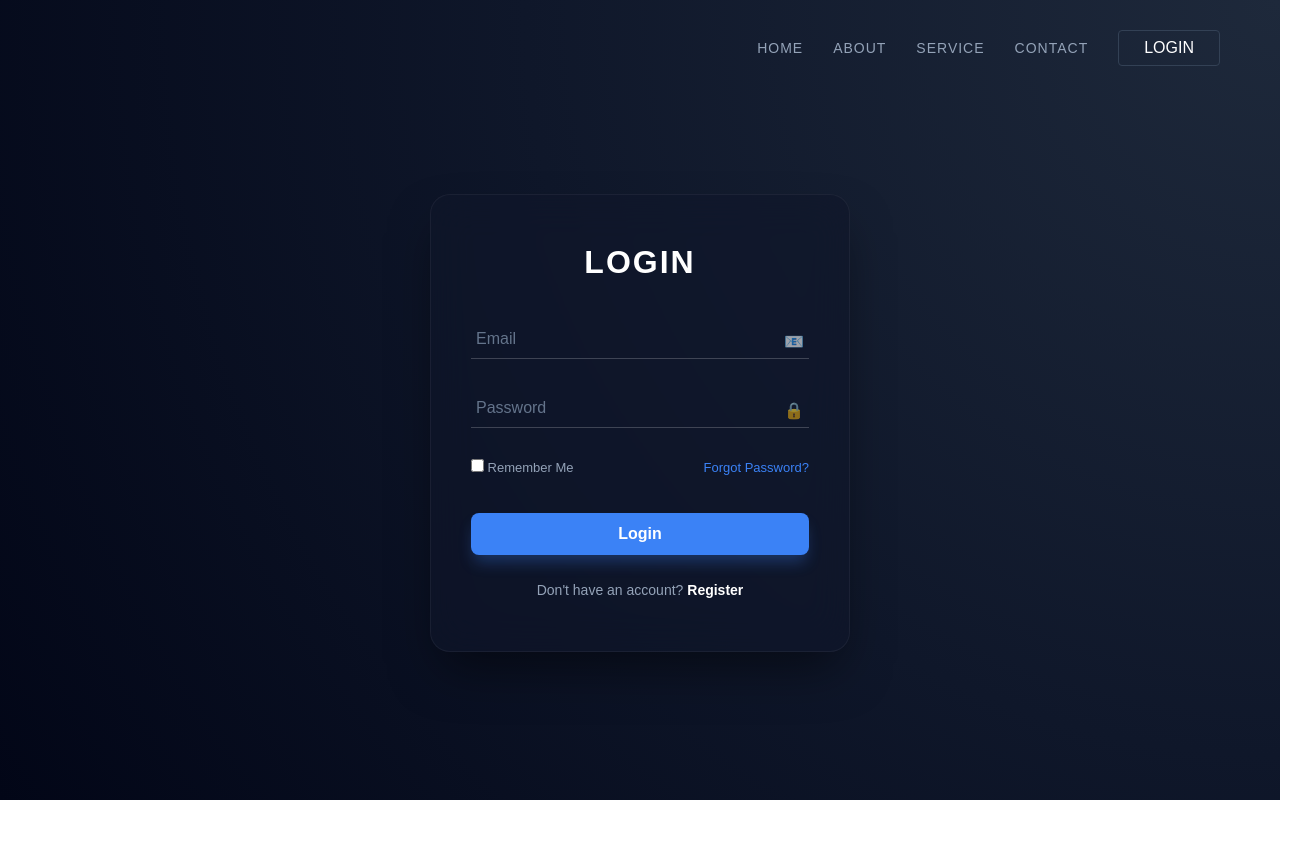
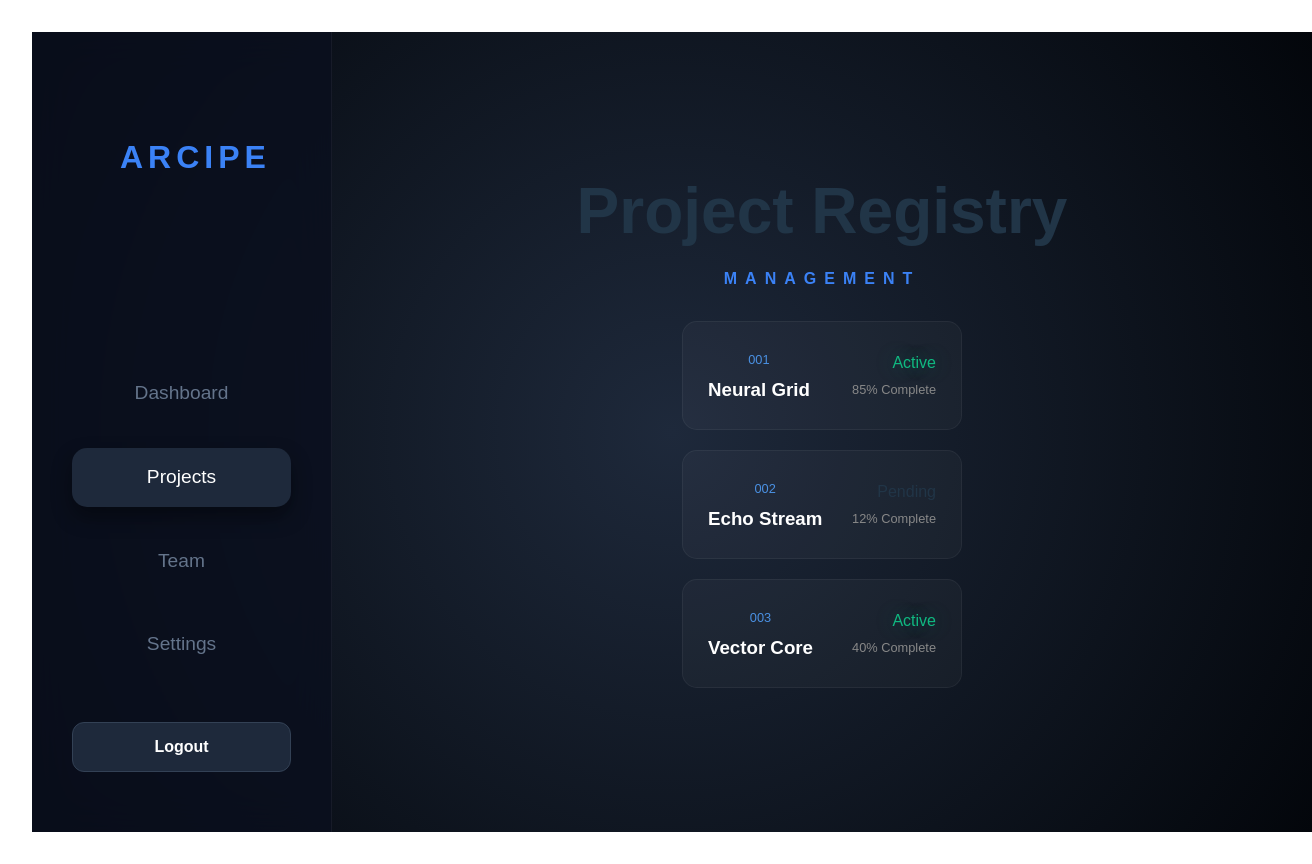
Before and after one commit to kairux108/Arcipe_frontend, a React (Vite) app: page /projects in a window 1280 px wide. Before the commit this address led to /. Shown: the whole page, 1312 px wide, since content can reach past the window. Before the commit the page ends 800 px from the top, so only its background shows below. Built offline with nearby package versions, Linux system fonts and the light colour scheme.

Commit message:
DASHBOARD INCOMP

```diff
--- a/src/App.jsx
+++ b/src/App.jsx
@@ -2,21 +2,33 @@ import React from 'react';
 import { BrowserRouter, Routes, Route, Navigate } from 'react-router-dom';
 import './App.css';
 
-// Importing your components
-// import Dashboard from './components/Dashboard/Dashboard';
+// Importing your components from their respective folders
 import Login from './components/Login/Login';
 import Dashboard from './components/Dashboard/Dashboard';
+import Projects from './components/Projects/projects'; // Ensure file is Projects.jsx
+// import Team from './components/Team/Team';             // Create this folder/file next
+// import Settings from './components/Settings/Settings'; // Create this folder/file next
+
 function App() {
   return (
     <BrowserRouter>
       <Routes>
-        {/* This renders your Login.jsx component */}
+        {/* 1. Login Route: The entry point of your app */}
         <Route path="/" element={<Login />} />
 
-        {/* This renders your Dashboard.jsx component */}
+        {/* 2. Dashboard Route: The main landing page after login */}
         <Route path="/dashboard" element={<Dashboard />} />
 
-        {/* Redirects anything else back to home */}
+        {/* 3. Projects Route: Make sure Projects.jsx is renamed from projects.jsx */}
+        <Route path="/projects" element={<Projects />} />
+
+        {/* 4. Team Route
+        <Route path="/team" element={<Team />} />
+
+        // {/* 5. Settings Route */}
+        {/* // <Route path="/settings" element={<Settings />} /> */}
+
+        {/* 6. Catch-all: Redirects any unknown URL back to Login or Dashboard */}
         <Route path="*" element={<Navigate to="/" />} />
       </Routes>
     </BrowserRouter>
--- a/src/components/Dashboard/Dashboard.css
+++ b/src/components/Dashboard/Dashboard.css
@@ -1,90 +1,46 @@
-/* 1. FORCE NO GAPS AT ALL */
-html, body, #root {
-  margin: 0 !important;
-  padding: 0 !important;
+/* src/components/Dashboard/Dashboard.css */
+.dashboard-wrapper {
+  display: flex;
   width: 100vw;
   height: 100vh;
-  overflow: hidden; /* Stops that annoying bottom scrollbar */
-  background-color: #020617;
+  margin: 0;
+  padding: 0;
+  background: radial-gradient(circle at center, #1e293b 0%, #03060b 100%);
+  overflow: hidden; /* Prevent inner content from causing scroll */
 }
 
-/* 2. THE MAIN WRAPPER */
-.dashboard-wrapper {
+.main-content {
+  flex: 1;
+  height: 100%;
   display: flex;
-  width: 100%;
-  height: 100%;
-  background: radial-gradient(circle at center, #1e293b 0%, #0f172a 70%, #020617 100%);
-  color: #fff;
+  flex-direction: column;
+  justify-content: center;
+  align-items: center;
+  padding: 0 40px;
+  /* If content gets too big, this ensures it doesn't break the layout */
+  overflow: hidden;
 }
 
-/* 3. SIDEBAR - FIXED TO THE LEFT EDGE */
-.sidebar {
-  width: 300px; /* Slightly wider to feel "filled" */
-  height: 100%;
-  background: rgba(10, 15, 30, 0.7);
-  backdrop-filter: blur(20px);
-  border-right: 1px solid rgba(255, 255, 255, 0.05);
-  display: flex;
-  flex-direction: column;
-  padding: 60px 40px;
-  flex-shrink: 0;
-}
-
-.logo {
-  font-size: 2rem;
-  font-weight: 900;
-  color: #3b82f6;
-  margin-bottom: 80px;
-  letter-spacing: 5px;
-}
-
-/* FIX: Forces links to be vertical and spaced out */
-.side-links {
-  display: flex;
-  flex-direction: column;
-  gap: 25px;
-}
-
-.side-links a {
-  color: #64748b;
-  text-decoration: none;
-  font-size: 1.2rem;
-  padding: 15px 25px;
-  border-radius: 15px;
-  transition: all 0.3s ease;
-}
-
-.side-links a.active {
-  background: #1e293b;
-  color: #fff;
-  box-shadow: 0 10px 20px rgba(0,0,0,0.4);
-}
-
-/* 4. MAIN CONTENT - CENTERED AND HUGE */
-.main-content {
-  flex: 1;
-  display: flex;
-  flex-direction: column;
-  justify-content: center; /* Vertical fill */
-  align-items: center;     /* Horizontal fill */
-  padding: 0 80px;
+.dash-header {
+  text-align: center;
 }
 
 .dash-header h2 {
-  font-size: 4rem; /* Massive header to fill the space */
+  font-size: 4rem;
   margin: 0;
   font-weight: 800;
+  line-height: 1.1;
 }
 
 .user-role {
   color: #3b82f6;
   letter-spacing: 8px;
   text-transform: uppercase;
-  margin-top: 10px;
+  margin-top: 20px;
   display: block;
+  font-weight: 600;
 }
 
-/* 5. STATS - GRID THAT FILLS THE WIDTH */
 .stats-grid {
   display: flex;
   gap: 40px;
@@ -94,7 +50,7 @@ html, body, #root {
 }
 
 .stat-card {
-  flex: 1; /* This makes cards fill the width */
+  flex: 1;
   background: rgba(255, 255, 255, 0.02);
   padding: 60px 20px;
   border-radius: 30px;
@@ -102,18 +58,19 @@ html, body, #root {
   text-align: center;
 }
 
+.stat-card span {
+  color: #64748b;
+  display: block;
+  margin-bottom: 15px;
+  font-size: 1rem;
+}
+
+.stat-card h3 {
+  font-size: 2rem;
+  margin: 0;
+}
+
 .status-online {
-  color: #10b981; /* High contrast green */
+  color: #10b981;
   text-shadow: 0 0 20px rgba(16, 185, 129, 0.4);
 }
-
-.logout-btn {
-  margin-top: auto;
-  background: #1e293b;
-  color: #fff;
-  border: 1px solid #334155;
-  padding: 15px;
-  border-radius: 12px;
-  cursor: pointer;
-  font-weight: 600;
-}
--- a/src/components/Dashboard/Dashboard.jsx
+++ b/src/components/Dashboard/Dashboard.jsx
@@ -1,29 +1,17 @@
 import React from 'react';
-import { useNavigate } from 'react-router-dom';
+import Sidebar from '../Sidebar/Sidebar';
 import './Dashboard.css';
 
 function Dashboard() {
-  const navigate = useNavigate();
-
   return (
     <div className="dashboard-wrapper">
-      <aside className="sidebar">
-        <h1 className="logo">ARCIPE</h1>
-        <nav className="side-links">
-          <a href="#" className="active">Dashboard</a>
-          <a href="#">Projects</a>
-          <a href="#">Team</a>
-          <a href="#">Settings</a>
-        </nav>
-        <button className="logout-btn" onClick={() => navigate('/')}>
-          Logout
-        </button>
-      </aside>
+      <Sidebar />
 
       <main className="main-content">
         <div className="dash-header">
-          <h2>Welcome Back, Operator</h2>
-          <p className="user-role">Admin</p>
+          <h2>Welcome Back,</h2>
+          <h2>Operator</h2>
+          <span className="user-role">Admin</span>
         </div>
 
         <div className="stats-grid">
--- /dev/null
+++ b/src/components/Projects/projects.css
@@ -0,0 +1,27 @@
+.project-grid {
+    display: grid;
+    grid-template-columns: repeat(auto-fill, minmax(280px, 1fr));
+    gap: 20px;
+    margin-top: 30px;
+  }
+
+  .project-card {
+    background: rgba(255, 255, 255, 0.03);
+    border: 1px solid rgba(255, 255, 255, 0.05);
+    border-radius: 15px;
+    padding: 25px;
+    display: flex;
+    justify-content: space-between;
+    align-items: center;
+    transition: transform 0.2s;
+  }
+
+  .project-card:hover {
+    transform: translateY(-5px);
+    background: rgba(255, 255, 255, 0.05);
+  }
+
+  .project-info span { color: #4a90e2; font-size: 0.8rem; }
+  .project-info h3 { margin-top: 5px; color: #fff; }
+  .project-meta { text-align: right; }
+  .project-meta p { font-size: 0.8rem; color: #888; margin-top: 5px; }
--- /dev/null
+++ b/src/components/Projects/projects.jsx
@@ -0,0 +1,52 @@
+import React from 'react';
+import { useNavigate } from 'react-router-dom';
+import './Projects.css';
+
+function Projects() {
+  const navigate = useNavigate();
+
+  const projectList = [
+    { id: '001', name: 'Neural Grid', status: 'Active', progress: '85%' },
+    { id: '002', name: 'Echo Stream', status: 'Pending', progress: '12%' },
+    { id: '003', name: 'Vector Core', status: 'Active', progress: '40%' }
+  ];
+
+  return (
+    <div className="dashboard-wrapper">
+      <aside className="sidebar">
+        <h1 className="logo">ARCIPE</h1>
+        <nav className="side-links">
+          <a onClick={() => navigate('/dashboard')}>Dashboard</a>
+          <a className="active">Projects</a>
+          <a onClick={() => navigate('/team')}>Team</a>
+          <a onClick={() => navigate('/settings')}>Settings</a>
+        </nav>
+        <button className="logout-btn" onClick={() => navigate('/')}>Logout</button>
+      </aside>
+
+      <main className="main-content">
+        <div className="dash-header">
+          <h2>Project Registry</h2>
+          <p className="user-role">Management</p>
+        </div>
+
+        <div className="project-grid">
+          {projectList.map(project => (
+            <div className="project-card" key={project.id}>
+              <div className="project-info">
+                <span>{project.id}</span>
+                <h3>{project.name}</h3>
+              </div>
+              <div className="project-meta">
+                <span className={project.status === 'Active' ? 'status-online' : ''}>{project.status}</span>
+                <p>{project.progress} Complete</p>
+              </div>
+            </div>
+          ))}
+        </div>
+      </main>
+    </div>
+  );
+}
+
+export default Projects;
--- /dev/null
+++ b/src/components/Sidebar/Sidebar.css
@@ -0,0 +1,52 @@
+.sidebar {
+    width: 300px;
+    height: 100vh; /* Fixed full height */
+    background: rgba(10, 15, 30, 0.8);
+    backdrop-filter: blur(20px);
+    border-right: 1px solid rgba(255, 255, 255, 0.05);
+    display: flex;
+    flex-direction: column;
+    padding: 60px 40px;
+    flex-shrink: 0; /* Prevents the sidebar from shrinking on small screens */
+  }
+
+  .logo {
+    font-size: 2rem;
+    font-weight: 900;
+    color: #3b82f6;
+    margin-bottom: 80px;
+    letter-spacing: 5px;
+  }
+
+  .side-links {
+    display: flex;
+    flex-direction: column;
+    gap: 25px;
+  }
+
+  .side-links a {
+    color: #64748b;
+    text-decoration: none;
+    font-size: 1.2rem;
+    padding: 15px 25px;
+    border-radius: 15px;
+    transition: all 0.3s ease;
+    cursor: pointer;
+  }
+
+  .side-links a.active {
+    background: #1e293b;
+    color: #fff;
+    box-shadow: 0 10px 20px rgba(0,0,0,0.4);
+  }
+
+  .logout-btn {
+    margin-top: auto;
+    background: #1e293b;
+    color: #fff;
+    border: 1px solid #334155;
+    padding: 15px;
+    border-radius: 12px;
+    cursor: pointer;
+    font-weight: 600;
+  }
--- /dev/null
+++ b/src/components/Sidebar/Sidebar.jsx
@@ -0,0 +1,27 @@
+import React from 'react';
+import { useNavigate, useLocation } from 'react-router-dom';
+import './Sidebar.css';
+
+function Sidebar() {
+  const navigate = useNavigate();
+  const location = useLocation();
+
+  const isActive = (path) => location.pathname === path ? 'active' : '';
+
+  return (
+    <aside className="sidebar">
+      <h1 className="logo">ARCIPE</h1>
+      <nav className="side-links">
+        <a onClick={() => navigate('/dashboard')} className={isActive('/dashboard')}>Dashboard</a>
+        <a onClick={() => navigate('/projects')} className={isActive('/projects')}>Projects</a>
+        <a onClick={() => navigate('/team')} className={isActive('/team')}>Team</a>
+        <a onClick={() => navigate('/settings')} className={isActive('/settings')}>Settings</a>
+      </nav>
+      <button className="logout-btn" onClick={() => navigate('/')}>
+        Logout
+      </button>
+    </aside>
+  );
+}
+
+export default Sidebar;
```
